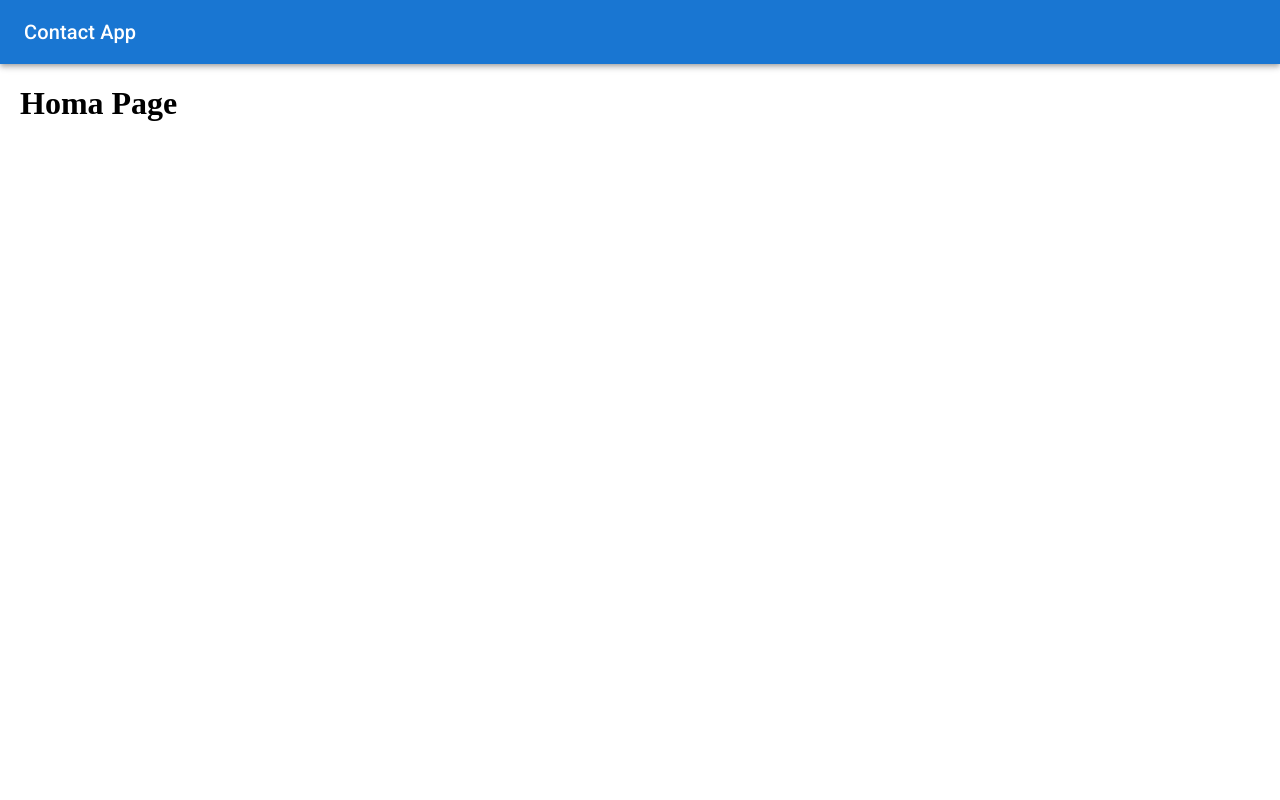
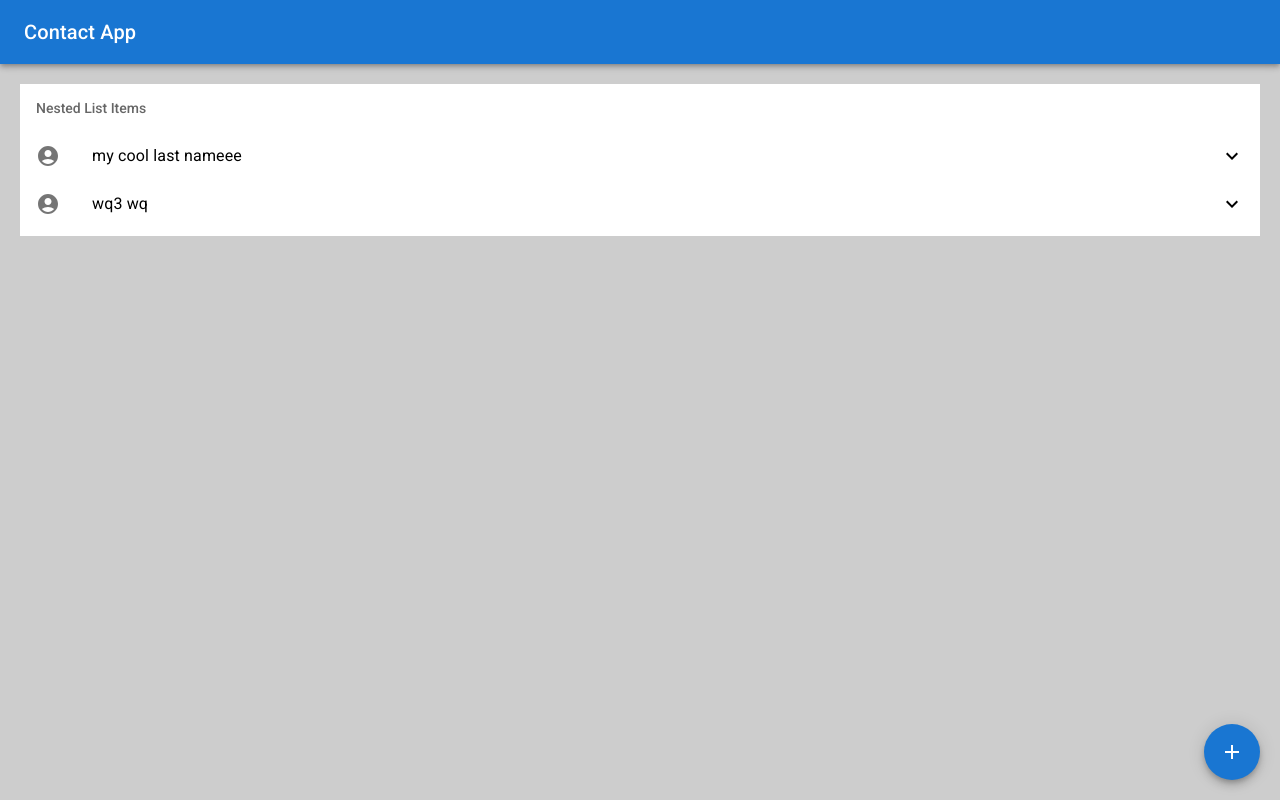
Before and after one commit to angel-mendoza/contact-app, a React app: page / in a window 1280 px wide. Built offline with nearby package versions, Linux system fonts and the light colour scheme.

Commit message:
style NotFoundPage, ContactList component create

```diff
--- /dev/null
+++ b/src/components/ContactList/index.jsx
@@ -0,0 +1,72 @@
+import React, { useState } from 'react'
+
+import {
+  ListSubheader,
+  List,
+  ListItemButton,
+  ListItemIcon,
+  ListItemText,
+  Collapse
+} from '@mui/material'
+
+import ExpandLess from '@mui/icons-material/ExpandLess'
+import ExpandMore from '@mui/icons-material/ExpandMore'
+import AccountCircleIcon from '@mui/icons-material/AccountCircle'
+import EmailIcon from '@mui/icons-material/Email'
+import PhoneIcon from '@mui/icons-material/Phone'
+
+const ContactList = ({ contacts }) => {
+  const [open, setOpen] = useState(null)
+
+  const handleClick = (id) => {
+    if (open === id) {
+      setOpen(null)
+    } else {
+      setOpen(id)
+    }
+  }
+  return (
+    <List
+      sx={{ width: '100%', bgcolor: 'background.paper' }}
+      component="nav"
+      aria-labelledby="nested-list-subheader"
+      subheader={
+        <ListSubheader component="div" id="nested-list-subheader">
+          Nested List Items
+        </ListSubheader>
+      }
+    >
+      {
+        contacts.map((contact) => (
+          <>
+            <ListItemButton key={`contact-${contact._id}`} onClick={() => handleClick(contact._id)} >
+              <ListItemIcon>
+                <AccountCircleIcon />
+              </ListItemIcon>
+              <ListItemText primary={`${contact.firstName} ${contact.lastName}`} />
+              {open ? <ExpandLess /> : <ExpandMore />}
+            </ListItemButton>
+            <Collapse in={open === contact._id} timeout="auto" unmountOnExit>
+              <List component="div" disablePadding>
+                <ListItemButton sx={{ pl: 4 }}>
+                  <ListItemIcon>
+                    <EmailIcon />
+                  </ListItemIcon>
+                  <ListItemText primary={contact.email} />
+                </ListItemButton>
+                <ListItemButton sx={{ pl: 4 }}>
+                  <ListItemIcon>
+                    <PhoneIcon />
+                  </ListItemIcon>
+                  <ListItemText primary={contact.phone} />
+                </ListItemButton>
+              </List>
+            </Collapse>
+          </>
+        ))
+      }
+    </List>
+  )
+}
+
+export default ContactList
--- a/src/pages/Home/index.jsx
+++ b/src/pages/Home/index.jsx
@@ -1,9 +1,44 @@
 import React from 'react'
+
+import Fab from '@mui/material/Fab'
+import AddIcon from '@mui/icons-material/Add'
+
+import ContactList from '@/components/ContactList/index.jsx'
+
+import '@/styles/HomePage.scss'
+
+const list = [
+  {
+    _id: '62466955a1686100160b60b6',
+    firstName: 'my cool',
+    lastName: 'last nameee',
+    email: 'cool@email.com',
+    phone: '3502621870',
+    createdAt: '2022-04-01T02:54:13.918Z',
+    updatedAt: '2022-04-30T21:16:42.571Z',
+    __v: 0,
+    id: '62466955a1686100160b60b6'
+  },
+  {
+    _id: '62466e37a1686100160b60b8',
+    firstName: 'wq3',
+    lastName: 'wq',
+    email: 'angel_wwguemez07@hotmail.com',
+    phone: '12345678',
+    createdAt: '2022-04-01T03:15:03.681Z',
+    updatedAt: '2022-04-30T01:04:11.361Z',
+    __v: 0,
+    id: '62466e37a1686100160b60b8'
+  }
+]
 
 const HomePage = () => {
   return (
-    <div>
-      <h1>Homa Page</h1>
+    <div id='home-page'>
+      <ContactList contacts={list} />
+      <Fab className='fab' color="primary" aria-label="add">
+        <AddIcon />
+      </Fab>
     </div>
   )
 }
--- a/src/pages/NotFound/index.jsx
+++ b/src/pages/NotFound/index.jsx
@@ -1,8 +1,64 @@
 import React from 'react'
+import { Link as RouterLink } from 'react-router-dom'
+import {
+  Box,
+  Button,
+  Container,
+  Typography,
+  useTheme,
+  useMediaQuery
+} from '@mui/material'
+
+import '@/styles/NotFoundPage.scss'
 
 const NotFoundPage = () => {
+  const theme = useTheme()
+  const mobileDevice = useMediaQuery(theme.breakpoints.down('sm'))
+
   return (
-    <h1>NotFoundPage</h1>
+    <div id='not-found-page'>
+      <Container maxWidth="lg">
+        <Typography
+          align="center"
+          variant={mobileDevice ? 'h4' : 'h1'}
+          color="textPrimary"
+        >
+          404: The page you are looking for isn’t here
+        </Typography>
+        <Typography
+          align="center"
+          variant="subtitle2"
+          color="textSecondary"
+        >
+          You either tried some shady route or you
+          came here by mistake. Whichever it is, try using the navigation.
+        </Typography>
+        <Box
+          mt={6}
+          display="flex"
+          justifyContent="center"
+        >
+          <img
+            alt="Under development"
+            src={require('@/assets/images/undraw_page_not_found_su7k.svg')}
+          />
+        </Box>
+        <Box
+          mt={6}
+          display="flex"
+          justifyContent="center"
+        >
+          <Button
+            color="secondary"
+            component={RouterLink}
+            to="/"
+            variant="outlined"
+          >
+            Back to home
+          </Button>
+        </Box>
+      </Container>
+    </div>
   )
 }
 
--- a/src/styles/Global.scss
+++ b/src/styles/Global.scss
@@ -5,6 +5,7 @@ html, body, #root {
   padding: 0;
   height: 100vh;
   width: 100vw;
+  background-color: $background-base;
 }
 
 #layout-app{
--- /dev/null
+++ b/src/styles/HomePage.scss
@@ -0,0 +1,12 @@
+@import 'vars';
+#home-page{
+  margin: $margin-page;
+  .fab{
+    margin: 0px;
+    top: auto;
+    right: 20px;
+    bottom: 20px;
+    left: auto;
+    position: fixed;
+  }
+}
--- /dev/null
+++ b/src/styles/NotFoundPage.scss
@@ -0,0 +1,10 @@
+#not-found-page{
+  display: flex;
+  align-items: center;
+  img{
+    max-width: 100%;
+    width: 560px;
+    max-height: 300px;
+    height: 'auto';
+  }
+}
--- a/src/styles/_vars.scss
+++ b/src/styles/_vars.scss
@@ -0,0 +1,2 @@
+$background-base: #cdcdcd;
+$margin-page: 20px 0;
```
Also changed, not shown: src/routes/App.jsx (+19 -0 lines), src/assets/images/undraw_page_not_found_su7k.svg (added).
